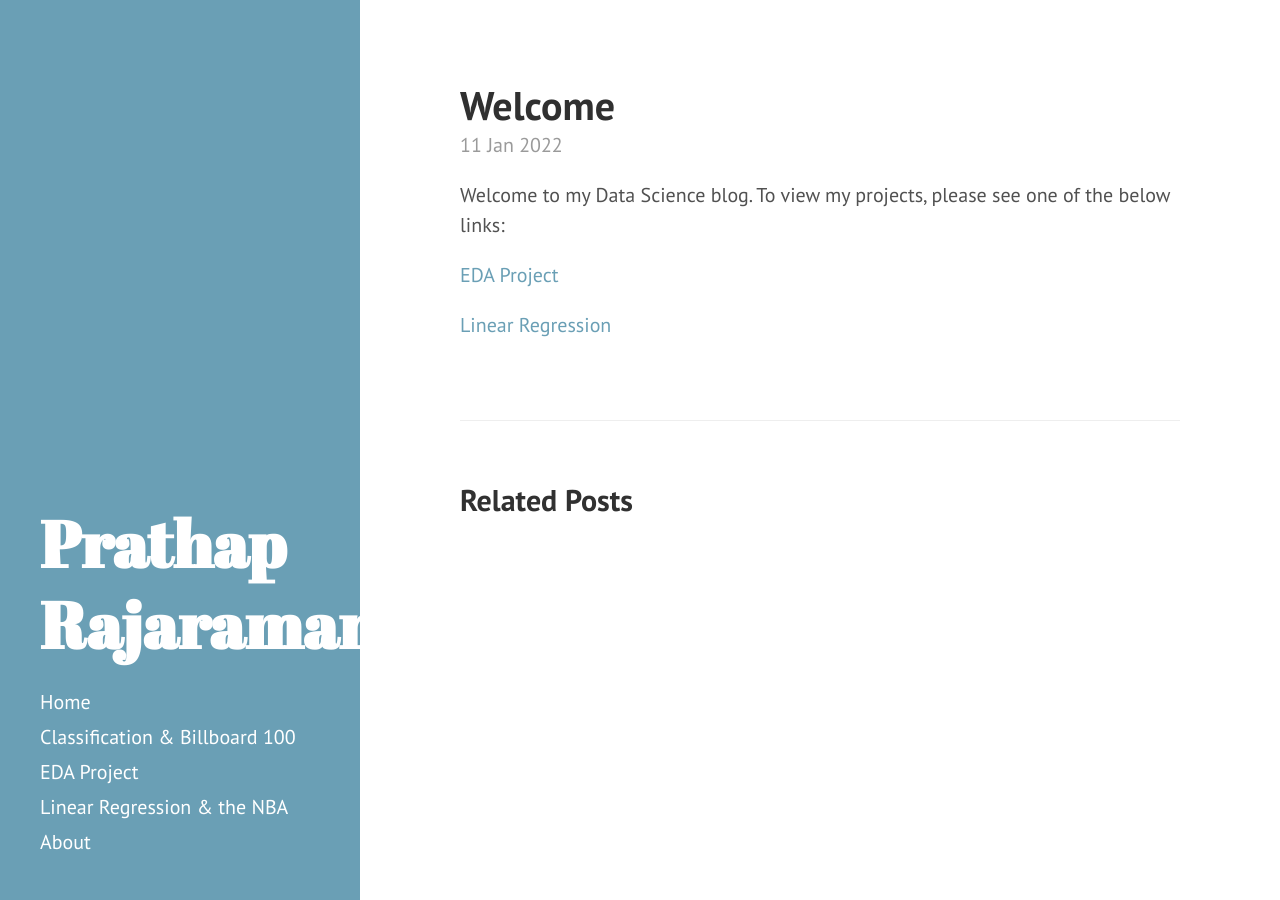
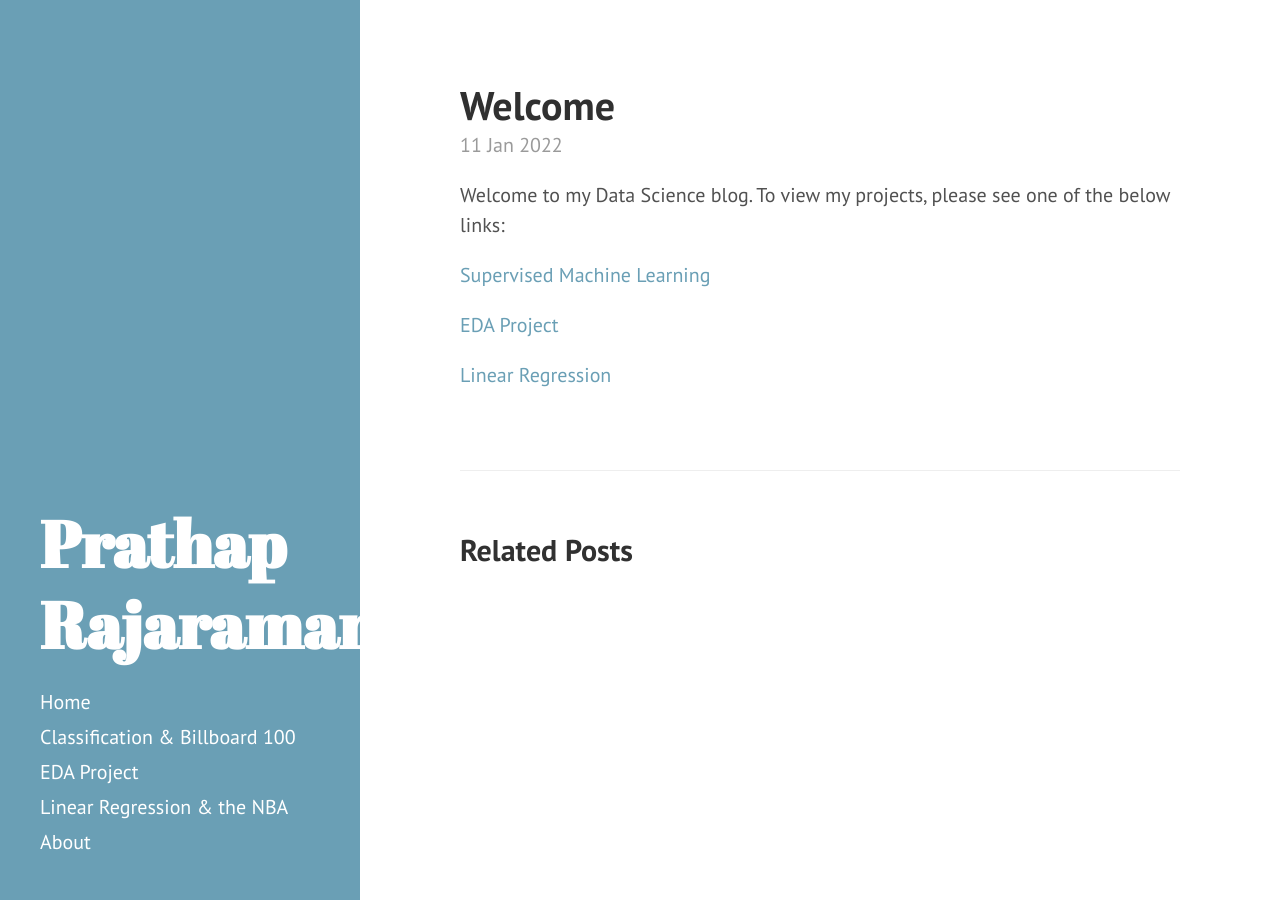
Before and after one commit to prathapr91/prathapr91.github.io, a Jekyll site: the page built from _posts/2022-01-11-Welcome.md, in a window 1280 px wide. Built offline with Jekyll 4.4.1, drawn with Linux system fonts in a browser that asks for light colours; Markdown is read by kramdown in place of the engine named in the settings.

Commit message:
Add files via upload

```diff
--- a/_posts/2022-01-11-Welcome.md
+++ b/_posts/2022-01-11-Welcome.md
@@ -7,6 +7,8 @@ Welcome to my Data Science blog. To view my projects, please see one of the belo
 
 
 
+[Supervised Machine Learning](https://prathapr91.github.io/Classification_Spotify/)
+
 [EDA Project](https://prathapr91.github.io/EDA_Project/)
 
 [Linear Regression](https://prathapr91.github.io/Linear_Regression/)
```
